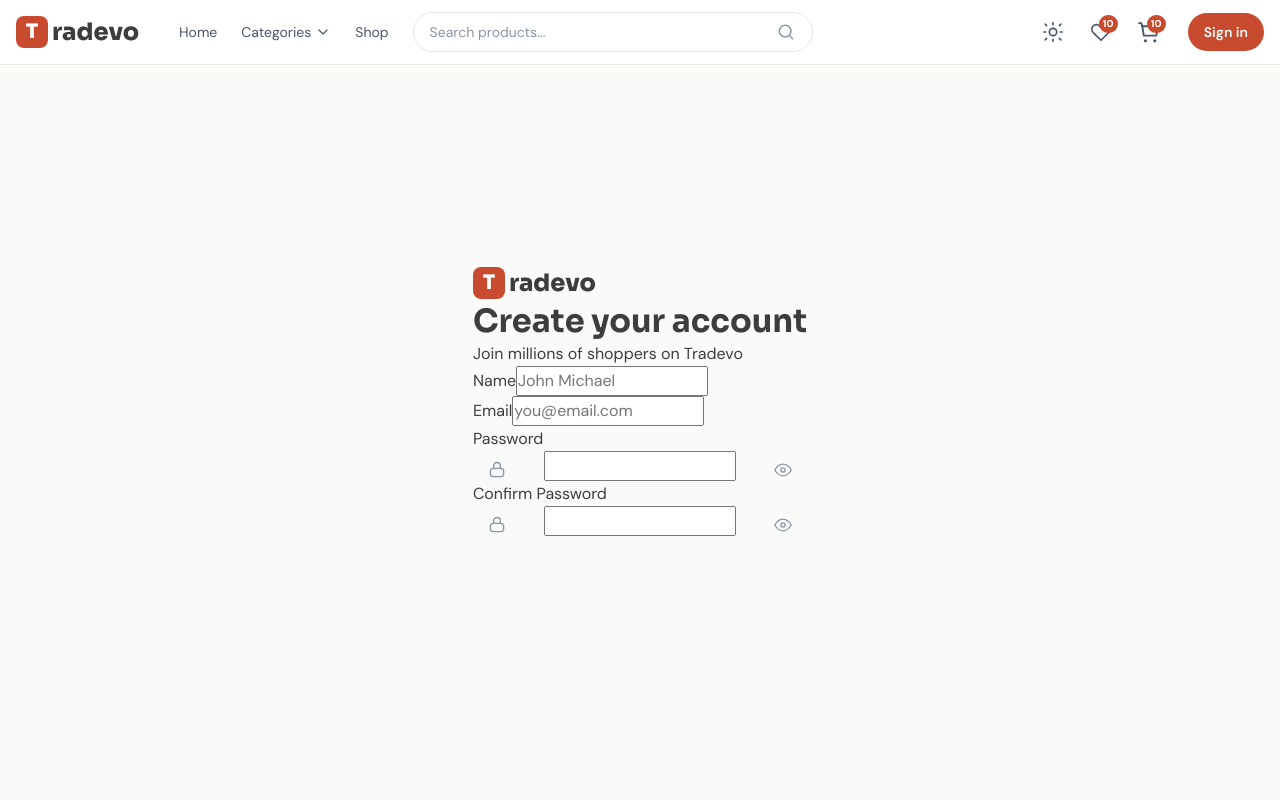
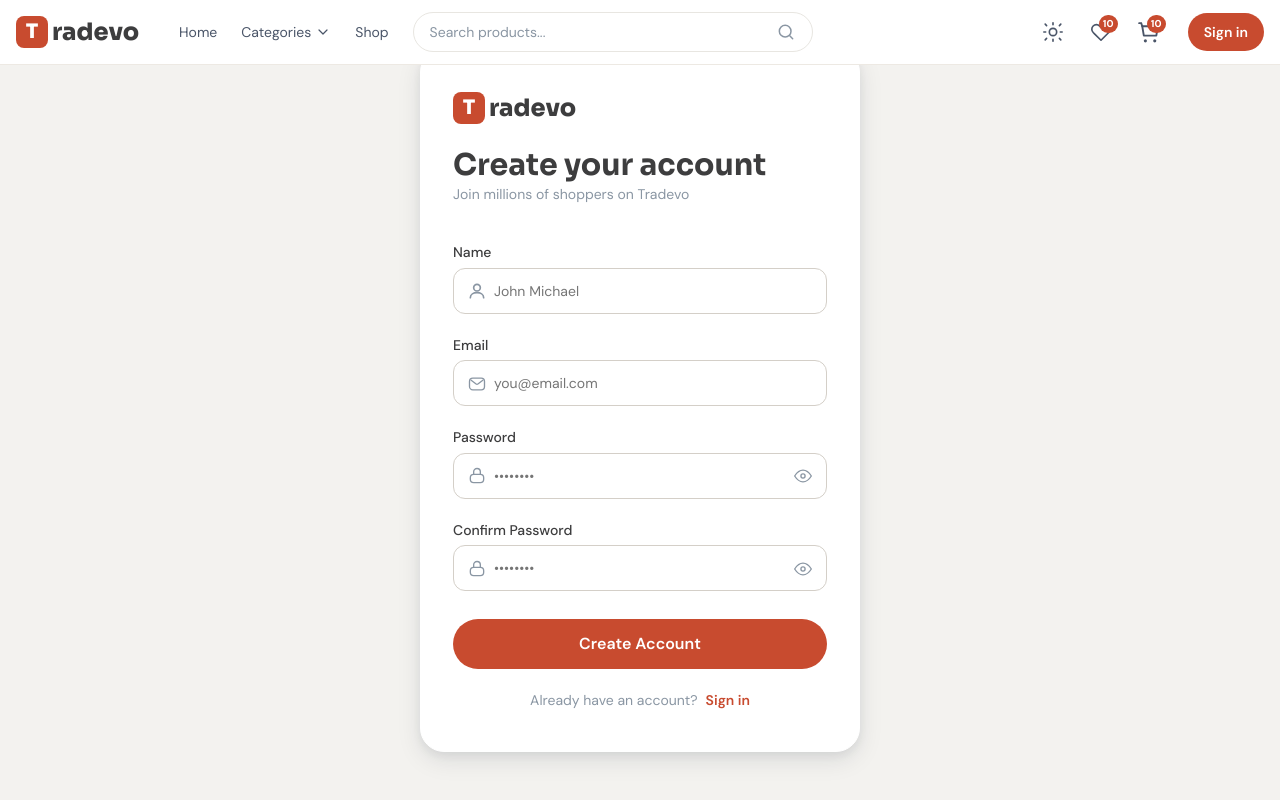
Before and after one commit to icecolddeveloper/tradevo, a React (Vite) app in the folder frontend/: page /register in a window 1280 px wide. Built offline with nearby package versions, Linux system fonts and the light colour scheme.

Commit message:
feat: implement style for register page

```diff
--- a/frontend/src/pages/Login/Login.jsx
+++ b/frontend/src/pages/Login/Login.jsx
@@ -11,9 +11,9 @@ import PasswordInput from '../../ui/PasswordInput/PasswordInput';
 function Login() {
   const [email, setEmail] = useState('');
   const [password, setPassword] = useState('');
+  const [showPassword, setShowPassword] = useState(false);
   const [errors, setErrors] = useState({ password: false, email: false });
   // const [errors, setErrors] = useState({ password: true, email: true });
-  const [showPassword, setShowPassword] = useState(false);
 
   return (
     <div className={styles.page__container}>
--- a/frontend/src/pages/Login/Login.module.css
+++ b/frontend/src/pages/Login/Login.module.css
@@ -133,6 +133,15 @@
   transition: background var(--transition-fast);
 }
 
+.submit_btn:hover:not(:disabled) {
+  background: var(--color-brand-primary-hover);
+}
+
+.submit_btn:disabled {
+  opacity: 0.6;
+  cursor: not-allowed;
+}
+
 .footer__wrapper {
   display: flex;
   align-items: center;
--- a/frontend/src/pages/Register/FieldWrapper.jsx
+++ b/frontend/src/pages/Register/FieldWrapper.jsx
@@ -1,5 +1,7 @@
+import EmailIcon from '../../ui/icons/Auth/EmailIcon';
+import UserIcon from '../../ui/icons/Auth/UserIcon';
 import PasswordInput from '../../ui/PasswordInput/PasswordInput';
-import styles from './FieldWrapper.module.css'
+import styles from './FieldWrapper.module.css';
 
 function FieldWrapper({
   fieldObj,
@@ -13,7 +15,7 @@ function FieldWrapper({
   }
 
   return (
-    <div className={styles.fieldWrapper}>
+    <div className={styles.field__wrapper}>
       {/* Label */}
       <label
         htmlFor={fieldObj.id}
@@ -26,20 +28,28 @@ function FieldWrapper({
       {/* Input */}
       {fieldObj.type !== 'password' ? (
         // Name & Email
+        <div className={styles.input__wrapper}>
           <input
             id={fieldObj.id}
             type={fieldObj.type}
             placeholder={fieldObj.placeholder}
             className={styles.input}
             value={form[fieldObj.id]}
-          onChange={(e) => setForm({ ...form, [fieldObj.id]: e.target.value })}
+            onChange={(e) =>
+              setForm({ ...form, [fieldObj.id]: e.target.value })
+            }
           />
+
+          {fieldObj.id === 'name' && <UserIcon className={styles.field__icon} />}
+          {fieldObj.id === 'email' && <EmailIcon className={styles.field__icon} />}
+        </div>
       ) : (
         // Password & confirm PW
         <PasswordInput
           id={fieldObj.id}
           type={`${showPassword[fieldObj.id] ? 'text' : 'password'}`}
           className={styles.input}
+          placeholder={fieldObj.placeholder}
           value={form[fieldObj.id]}
           onChange={(e) => setForm({ ...form, [fieldObj.id]: e.target.value })}
           showPassword={showPassword[fieldObj.id]}
--- a/frontend/src/pages/Register/FieldWrapper.module.css
+++ b/frontend/src/pages/Register/FieldWrapper.module.css
@@ -0,0 +1,48 @@
+.field__wrapper {
+  display: flex;
+  flex-direction: column;
+  gap: var(--space-1);
+}
+
+.label {
+  font-size: var(--text-sm);
+  font-weight: var(--weight-medium);
+  color: var(--color-text-primary);
+}
+
+.input__wrapper {
+  position: relative;
+  display: flex;
+  flex-direction: column;
+  align-items: center;
+}
+
+.input {
+  background: inherit;
+  height: 46px;
+  width: 100%;
+  padding: 0 var(--space-10);
+  border: 1.5px solid var(--color-border-default);
+  border-radius: var(--radius-lg);
+  font-size: var(--text-sm);
+  color: var(--color-text-primary);
+  outline: none;
+  transition:
+    border-color var(--transition-fast),
+    box-shadow var(--transition-fast);
+}
+
+.input:focus {
+  border-color: var(--color-brand-primary);
+  box-shadow: 0 0 0 3px var(--color-brand-primary-light);
+}
+
+.field__icon {
+  position: absolute;
+  display: flex;
+  align-items: center;
+  color: var(--color-text-muted);
+  pointer-events: none;
+  top: 29%;
+  left: 14px;
+}
--- a/frontend/src/pages/Register/Register.jsx
+++ b/frontend/src/pages/Register/Register.jsx
@@ -3,6 +3,7 @@ import { formFields } from '../../data/formFields';
 import Logo from '../../ui/Logo/Logo';
 import FieldWrapper from './FieldWrapper';
 import styles from './Register.module.css';
+import { Link } from 'react-router-dom';
 
 function Register() {
   const [form, setForm] = useState({
@@ -15,6 +16,8 @@ function Register() {
     password: false,
     confirm: false,
   });
+  const [errors, setErrors] = useState({ password: false, email: false });
+  // const [errors, setErrors] = useState({ password: true, email: true });
 
   return (
     <div className={styles.page__container}>
@@ -28,7 +31,7 @@ function Register() {
           <p className={styles.subtext}>Join millions of shoppers on Tradevo</p>
         </div>
 
-        <div className={styles.form__container}>
+        <form className={styles.form__container}>
           {formFields.map((fieldObj) => (
             <FieldWrapper
               key={fieldObj.id}
@@ -40,7 +43,19 @@ function Register() {
               setShowPassword={setShowPassword}
             />
           ))}
-        </div>
+
+          <button type="submit" className={styles.submit_btn}>
+            Create Account
+          </button>
+
+          <div className={styles.footer__wrapper}>
+            <p className={styles.footer_text}>Already have an account?</p>
+
+            <Link to="/login" className={styles.footer_link}>
+              Sign in
+            </Link>
+          </div>
+        </form>
       </div>
     </div>
   );
--- a/frontend/src/pages/Register/Register.module.css
+++ b/frontend/src/pages/Register/Register.module.css
@@ -2,22 +2,91 @@
   display: flex;
   align-items: center;
   justify-content: center;
+  background: var(--color-bg-subtle);
   margin: 0 auto;
   width: 100%;
   height: 100dvh;
 }
 
-.input {
-  background: inherit;
-  height: 46px;
+.card {
+  display: flex;
+  flex-direction: column;
+  background-color: var(--color-bg-surface);
+  padding: var(--space-10) var(--space-8);
+  border: 1px solid var(--color-bg-surface);
+  border-radius: var(--radius-2xl);
   width: 100%;
-  padding: 0 var(--space-10);
-  border: 1.5px solid var(--color-border-default);
-  border-radius: var(--radius-lg);
+  max-width: 440px;
+  gap: var(--space-5);
+  box-shadow: var(--shadow-lg);
+}
+
+.card__header {
+  display: flex;
+  flex-direction: column;
+  margin-bottom: 1rem;
+}
+
+.title {
+  font-family: var(--font-display);
+  font-size: var(--text-2xl);
+  font-weight: var(--weight-bold);
+}
+
+.subtext {
+  display: flex;
   font-size: var(--text-sm);
-  color: var(--color-text-primary);
-  outline: none;
-  transition:
-    border-color var(--transition-fast),
-    box-shadow var(--transition-fast);
+  color: var(--color-text-muted);
 }
+
+.form__container {
+  display: flex;
+  flex-direction: column;
+  gap: var(--space-5);
+}
+
+.submit_btn {
+  height: 50px;
+  background: var(--color-brand-primary);
+  color: white;
+  border: none;
+  border-radius: var(--radius-full);
+  font-size: var(--text-base);
+  font-weight: var(--weight-semibold);
+  cursor: pointer;
+  margin-top: var(--space-2);
+  transition: background var(--transition-fast);
+}
+
+.submit_btn:hover:not(:disabled) {
+  background: var(--color-brand-primary-hover);
+}
+
+.submit_btn:disabled {
+  opacity: 0.6;
+  cursor: not-allowed;
+}
+
+.footer__wrapper {
+  display: flex;
+  align-items: center;
+  justify-content: center;
+  gap: var(--space-2);
+}
+
+.footer_text {
+  text-align: center;
+  font-size: var(--text-sm);
+  color: var(--color-text-muted);
+}
+
+.footer_link {
+  color: var(--color-brand-primary);
+  font-weight: var(--weight-semibold);
+  font-size: var(--text-sm);
+  text-decoration: none;
+}
+
+.footer_link:hover {
+  text-decoration: underline;
+}
--- /dev/null
+++ b/frontend/src/ui/icons/Auth/UserIcon.jsx
@@ -0,0 +1,24 @@
+function UserIcon({ size = 20, className }) {
+  return (
+    <svg
+      xmlns="http://www.w3.org/2000/svg"
+      width={size}
+      height={size}
+      viewBox="0 0 24 24"
+      fill="none"
+      stroke="currentColor"
+      strokeWidth="2"
+      strokeLinecap="round"
+      strokeLinejoin="round"
+      className={className}
+    >
+      {/* Head */}
+      <circle cx="12" cy="8" r="4" />
+
+      {/* Body */}
+      <path d="M4 20c0-4 4-6 8-6s8 2 8 6" />
+    </svg>
+  );
+}
+
+export default UserIcon;
```
Lines whose indentation alone changed are shown as unchanged.
